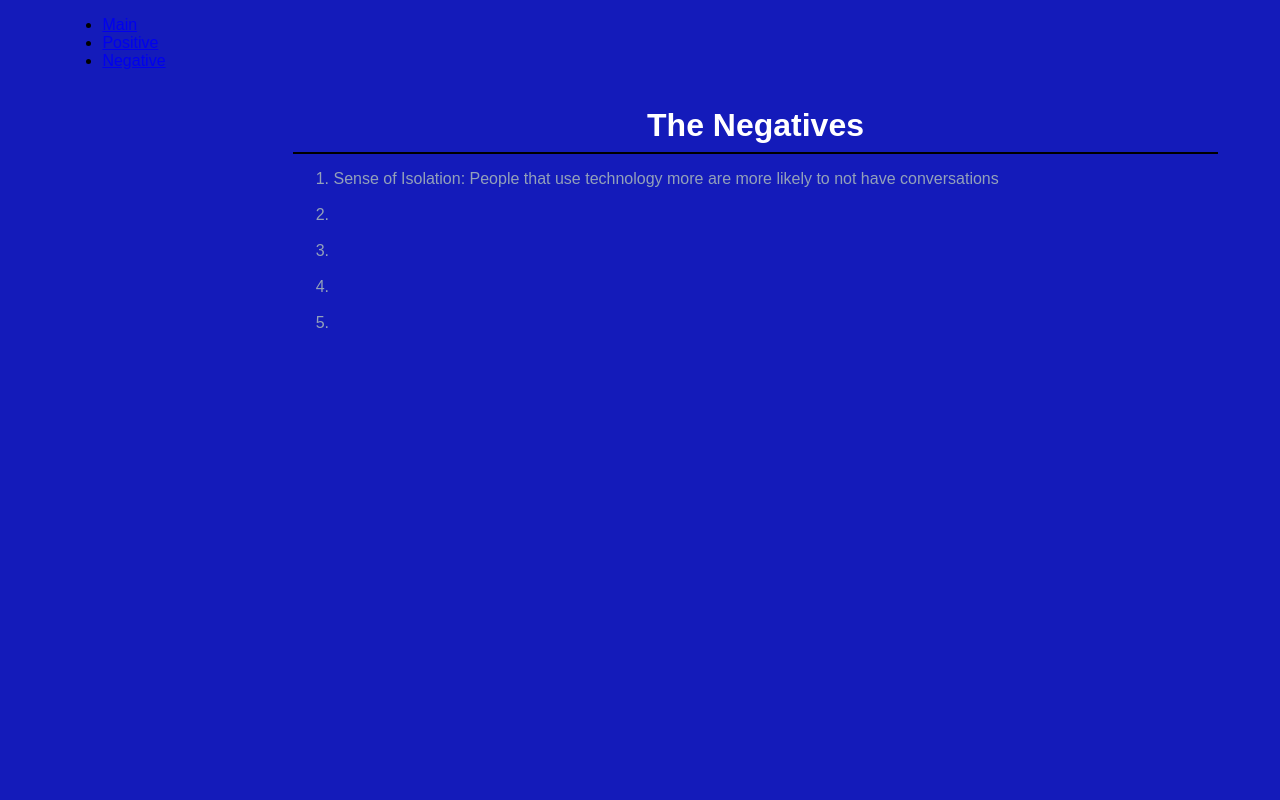
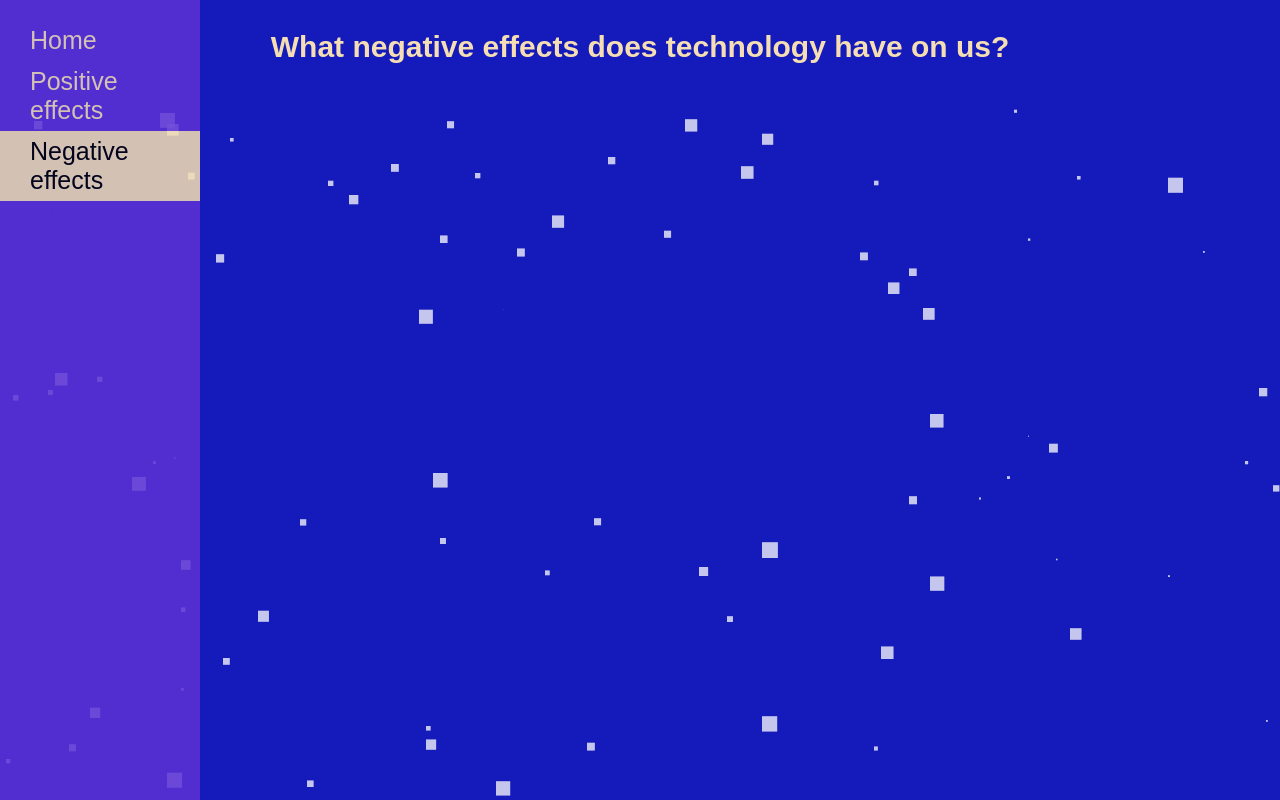
Before and after one commit to CameronTwiggs/Tech-and-Brain, a plain HTML site: page public/negative.html in a window 1280 px wide. Drawn offline with nearby package versions, Linux system fonts and the light colour scheme; no server answers.

Commit message:
Load particles

```diff
--- a/public/negative.html
+++ b/public/negative.html
@@ -6,39 +6,30 @@
     <meta charset="UTF-8">
     <meta name="viewport" content="width=device-width, initial-scale=1.0">
     <meta http-equiv="X-UA-Compatible" content="ie=edge">
-    <title>The Negative Side</title>
+    <meta name="author" content="Eric, Santiago, Cameron and Cesar">
+    <meta name="description" content="Let's discuss how technology can affect your overall health, both the positive effects and the negative ones">
+    <meta name="keywords" content="technology, health">
+    <title>Negative effects</title>
 </head>
 
 <body>
-    <nav class="navbar">
-        <ul>
-            <li><a href="../index.html">Main</a></li>
-            <li><a href="./positive.html">Positive</a></li>
-            <li><a href="./negative.html">Negative</a></li>
-        </ul>
+    <nav id="sidenav">
+            <a href="index.html">Home</a>
+            <a href="positive.html">Positive effects</a>
+            <a href="negative.html" class="active">Negative effects</a>
     </nav>
-    <div class="body_align">
-        <h1 id="second">The Negatives</h1>
-        <hr class="line">
-        <ol class="list_info">
-            <li>Sense of Isolation: People that use technology more are more likely to not have conversations</li>
-            <br>
-            <li></li>
-            <br>
-            <li></li>
-            <br>
-            <li></li>
-            <br>
-            <li></li>
-        </ol>
-    </div>
+    <div id="main-header">
+    <h3>What negative effects does technology have on us?</h3>
+</div>
     <div id="particles-js"></div>
     <script src="https://cdn.jsdelivr.net/npm/particles.js@2.0.0/particles.min.js"></script>
     <script>
-        particlesJS.load('particles-js', '../assets/particles.json', function() {
+        particlesJS.load('particles-js', '../assets/particlesjs-config.json', function() {
         console.log('callback - particles.js config loaded');
             });
     </script>
+
+
 </body>
 
 </html>
```
